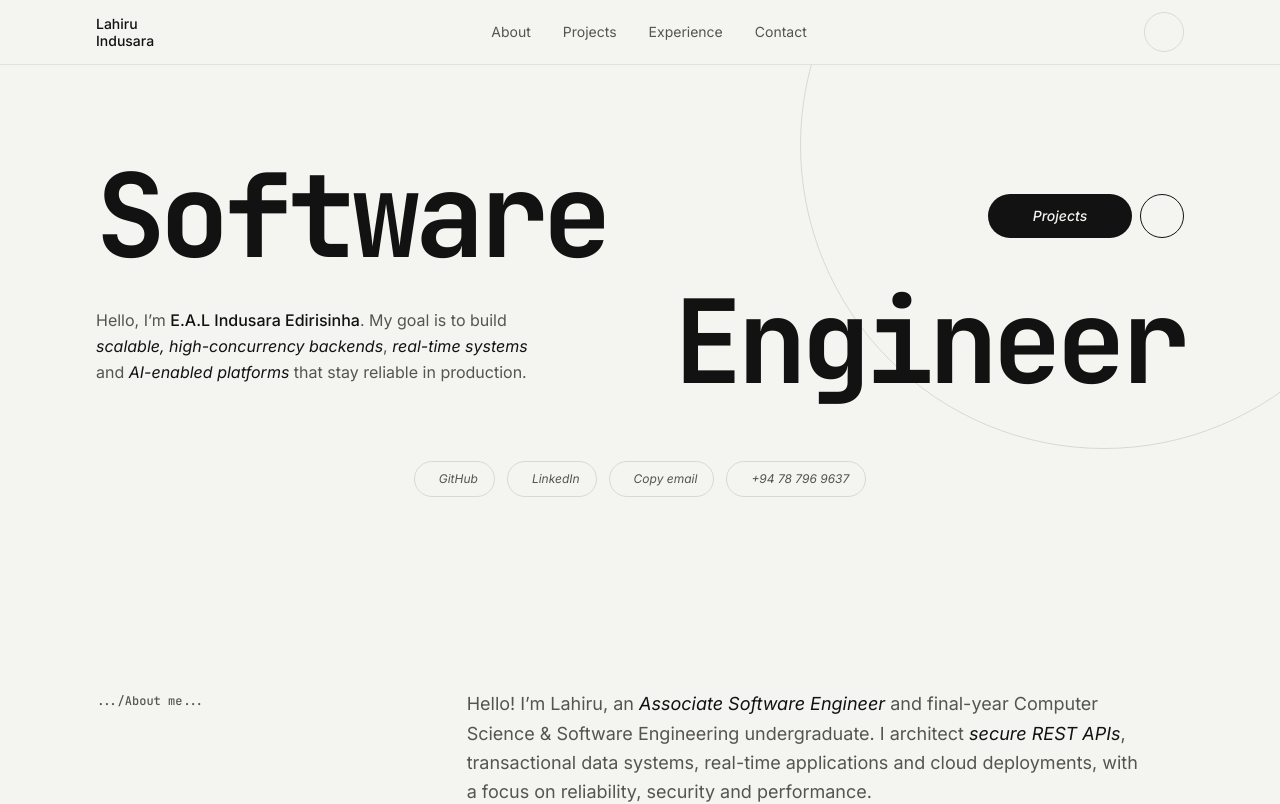
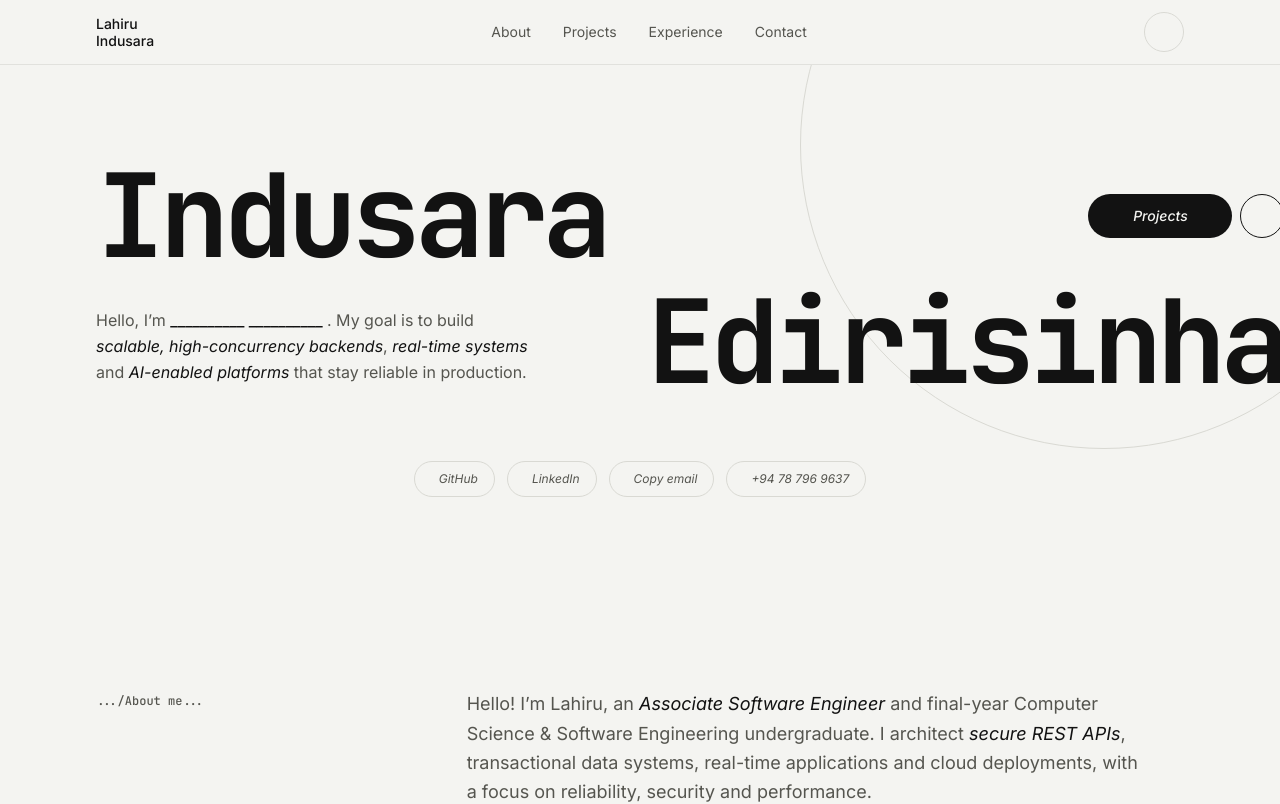
Before and after one commit to Lahiru4/portfolio, a React (Vite) app: page / in a window 1280 px wide. Shown: the top 804 px of the page. Built offline with nearby package versions, Linux system fonts and the light colour scheme.

Commit message:
Personalize the hero headline with the name
Replace the hero’s generic headline with “Indusara Edirisinha” and obscure the name in the introduction.

```diff
--- a/package.json
+++ b/package.json
@@ -7,6 +7,7 @@
     "dev": "vite",
     "build": "vite build",
     "preview": "vite preview",
+
     "host": "npx vite --host"
   },
   "dependencies": {
--- a/src/components/Hero.jsx
+++ b/src/components/Hero.jsx
@@ -21,19 +21,19 @@ export default function Hero() {
         <h1 className="sr-only">E.A.L Indusara Edirisinha, Associate Software Engineer</h1>
 
         <div className="grid grid-cols-1 gap-y-6 lg:grid-cols-[1fr_auto] lg:gap-x-10 lg:gap-y-4">
-          <p aria-hidden="true" className={`${headline} order-1 lg:order-none lg:col-start-1 lg:row-start-1`}>Software</p>
+          <p aria-hidden="true" className={`${headline} order-1 lg:order-none lg:col-start-1 lg:row-start-1`}>Indusara</p>
 
           <div className="order-4 flex items-center lg:order-none lg:col-start-2 lg:row-start-1 lg:justify-end">
             <PillArrowLink href="#projects">Projects</PillArrowLink>
           </div>
 
           <p className="order-3 max-w-md text-base leading-relaxed text-muted lg:order-none lg:col-start-1 lg:row-start-2 lg:self-end lg:pb-3">
-            Hello, I’m <span className="font-medium text-fg">E.A.L Indusara Edirisinha</span>. My goal is to build{' '}
+            Hello, I’m <span className="font-medium text-fg"> __________ __________ </span>. My goal is to build{' '}
             <em className="text-fg">scalable, high-concurrency backends</em>, <em className="text-fg">real-time systems</em> and{' '}
             <em className="text-fg">AI-enabled platforms</em> that stay reliable in production.
           </p>
 
-          <p aria-hidden="true" className={`${headline} order-2 sm:text-right lg:order-none lg:col-start-2 lg:row-start-2`}>Engineer</p>
+          <p aria-hidden="true" className={`${headline} order-2 sm:text-right lg:order-none lg:col-start-2 lg:row-start-2`}>Edirisinha</p>
         </div>
 
         {/* Social links */}
```
